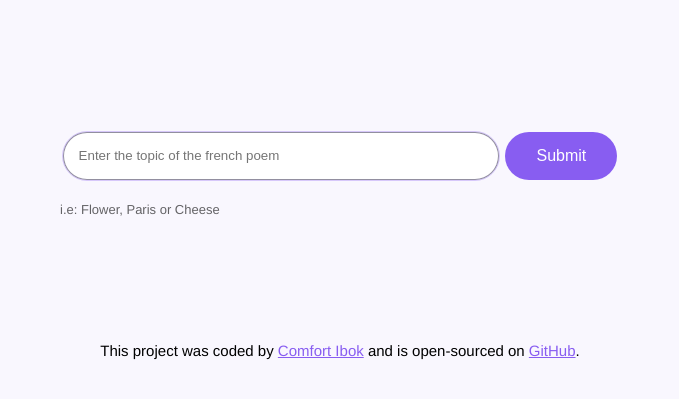
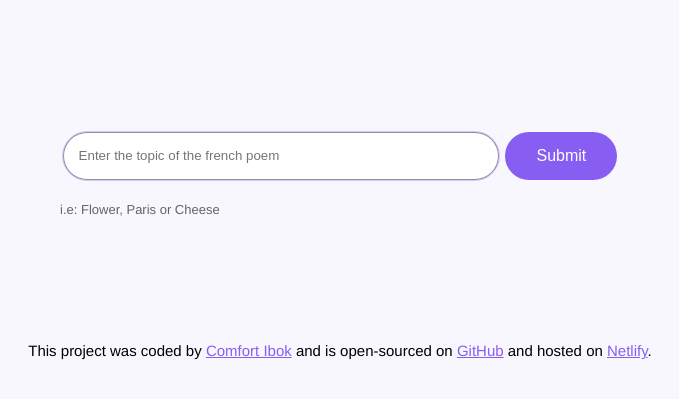
Before and after one commit to comfortibok/SheCodes24, a plain HTML site: page French_Poem_Generator (AI)/index.html in a window 1280 px wide. Shown: the part 91-490 px from the top of the page, without its empty margins (300-979 px from the left). Drawn offline with nearby package versions, Linux system fonts and the light colour scheme.

Commit message:
Updated French_Poem_Generator(AI)-README.md

```diff
--- a/French_Poem_Generator (AI)/index.html
+++ b/French_Poem_Generator (AI)/index.html
@@ -35,7 +35,8 @@
         <a href="https://github.com/comfortibok" target="_blank" aria-label="Comfort Ibok on GitHub">Comfort Ibok</a>
         and is open-sourced on
         <a href="https://github.com/comfortibok/SheCodes24/tree/main/French_Poem_Generator%20(AI)" target="_blank"
-            aria-label="AI French Poem Generator GitHub repository">GitHub</a>.
+            aria-label="AI French Poem Generator GitHub repository">GitHub</a> and hosted on <a
+            href="https://icm-ai-poem-generator.netlify.app/" target="_blank" aria-label="View the deployed project on Netlify">Netlify</a>.
     </footer>
 
     <!-- JS -->
```
Also changed, not shown: 1 other file.
